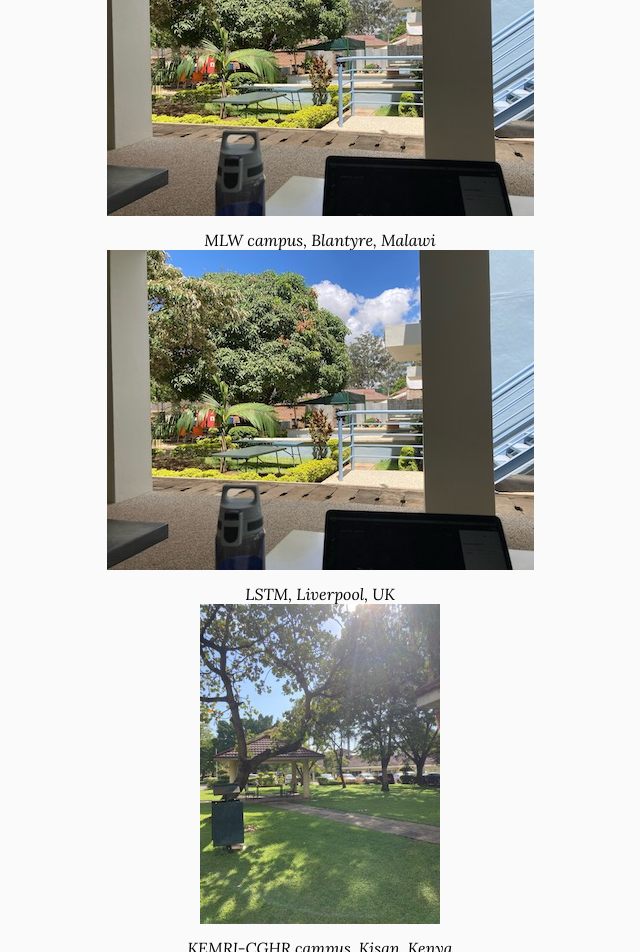
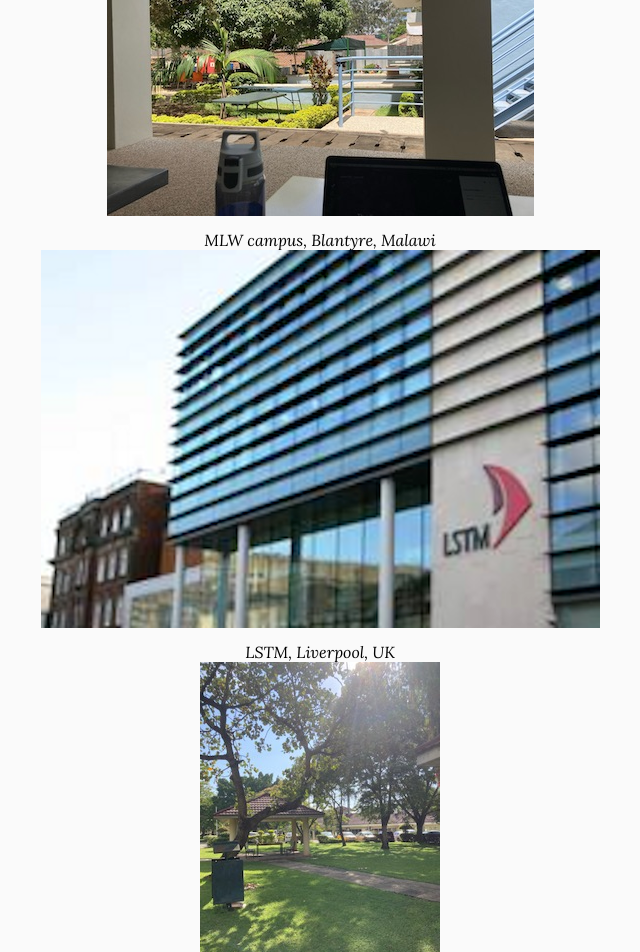
Before and after one commit to Evo-MInt/MicGen-lab-website, a Jekyll site: the page built from contact/index.md, in a window 1280 px wide. Shown: the part 817-1769 px from the top of the page, without its empty margins (320-960 px from the left). Built offline with Jekyll 4.4.1, drawn with Linux system fonts in a browser that asks for light colours.

Commit message:
Update index.md

```diff
--- a/contact/index.md
+++ b/contact/index.md
@@ -58,7 +58,7 @@ UK
 {% capture col2 %}
 {%
   include figure.html
-  image="images/MLW_patio.jpeg"
+  image="images/lstm_photo.png"
   caption="LSTM, Liverpool, UK"
 %}
 {% endcapture %}
```
